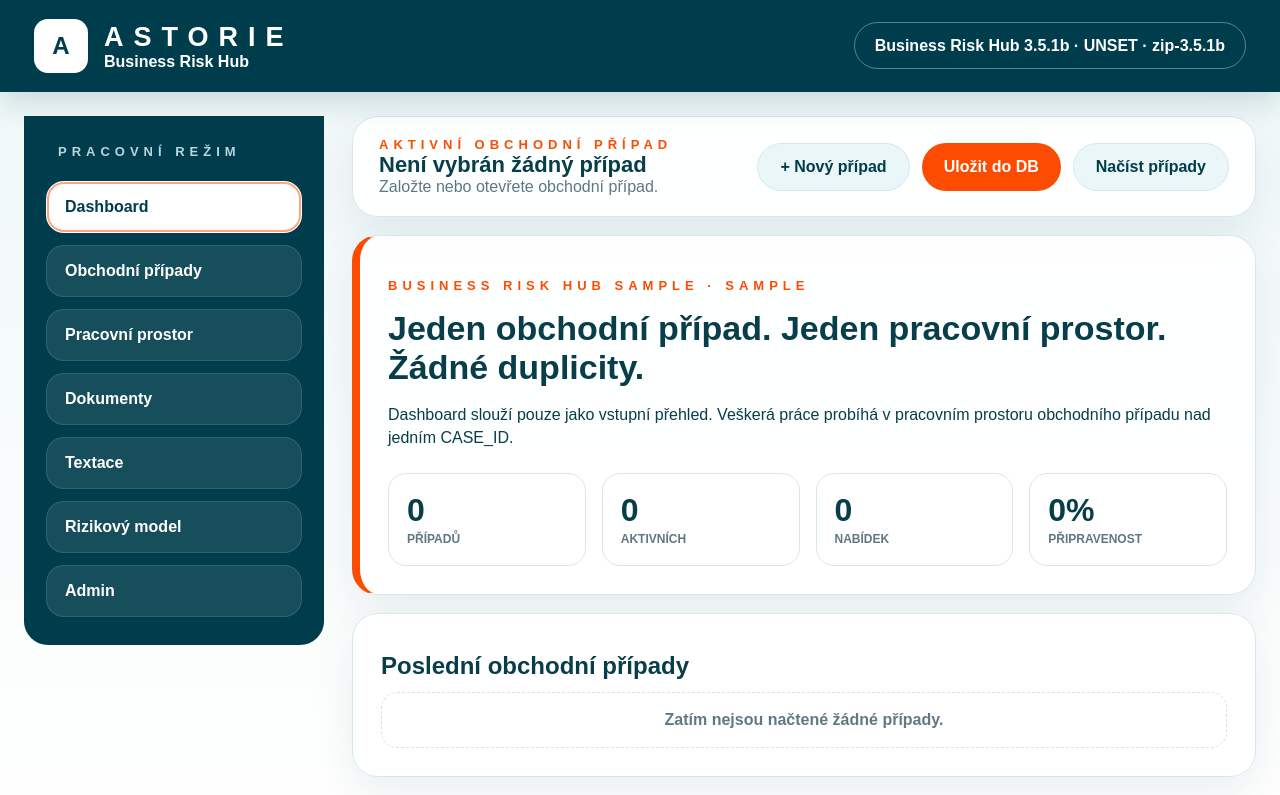
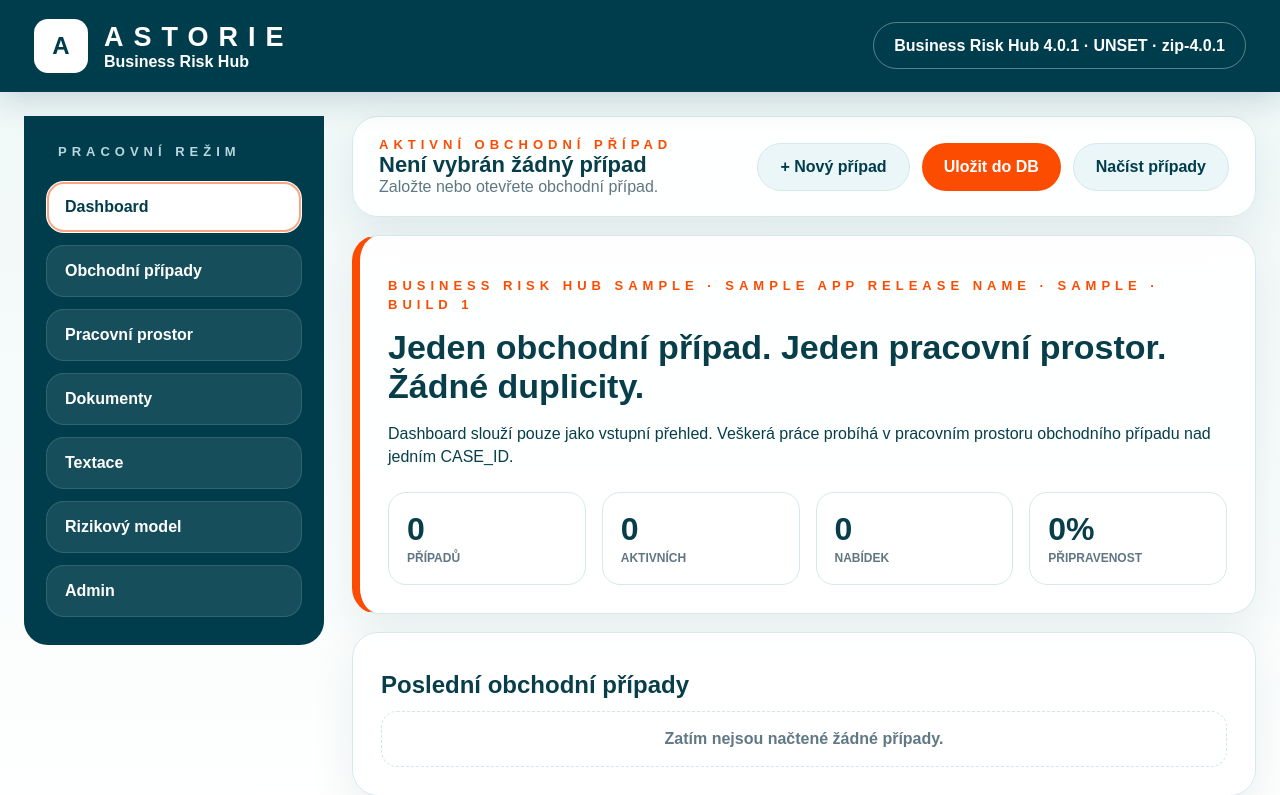
Before and after one commit to nekudova/astorie-risk-hub-clean, a FastAPI app: template app/templates/index.html in a window 1280 px wide. Shown: the top 795 px of the page. Run offline with FastAPI, Linux system fonts and the light colour scheme; the template is opened without the code that fills it: most values are stand-ins (such as "Sample title", 1, 10 or a date in 2020); data that the repository does not hold is empty; some libraries are stand-ins or nearby versions.

Commit message:
Add files via upload

```diff
--- a/VERSION.txt
+++ b/VERSION.txt
@@ -1 +1 @@
-4.0.0 - Liability Professional Core
+4.0.1 - Platform Identity & Release Control
--- a/app/main.py
+++ b/app/main.py
@@ -14,10 +14,10 @@ from fastapi.templating import Jinja2Templates
 
 BASE_DIR = os.path.dirname(__file__)
 DATABASE_URL = os.getenv("DATABASE_URL", "").strip()
-APP_VERSION = "3.5.1b"
-APP_RELEASE_NAME = "Request Cards Stabilization"
+APP_VERSION = "4.0.1"
+APP_RELEASE_NAME = "Platform Identity & Release Control"
 APP_ENV = os.getenv("APP_ENV", os.getenv("ENVIRONMENT", "UNSET")).strip().upper() or "UNSET"
-BUILD_ID = os.getenv("RENDER_GIT_COMMIT", os.getenv("BUILD_ID", "zip-3.5.1b"))[:12]
+BUILD_ID = os.getenv("RENDER_GIT_COMMIT", os.getenv("BUILD_ID", "zip-4.0.1"))[:12]
 
 app = FastAPI(title="ASTORIE Business Risk Hub", version=APP_VERSION)
 app.add_middleware(
@@ -28,6 +28,20 @@ app.add_middleware(
 )
 app.mount("/static", StaticFiles(directory=os.path.join(BASE_DIR, "static")), name="static")
 templates = Jinja2Templates(directory=os.path.join(BASE_DIR, "templates"))
+
+@app.middleware("http")
+async def add_release_headers(request: Request, call_next):
+    response = await call_next(request)
+    response.headers["X-ASTORIE-BRH-Version"] = APP_VERSION
+    response.headers["X-ASTORIE-BRH-Release"] = APP_RELEASE_NAME
+    response.headers["X-ASTORIE-BRH-Environment"] = APP_ENV
+    # HTML a JS/CSS assety při testování nesmí zůstat zamrzlé v prohlížeči.
+    if request.url.path == "/" or request.url.path.startswith("/static/"):
+        response.headers["Cache-Control"] = "no-store, no-cache, must-revalidate, max-age=0"
+        response.headers["Pragma"] = "no-cache"
+        response.headers["Expires"] = "0"
+    return response
+
 
 
 def _connect():
--- a/app/templates/index.html
+++ b/app/templates/index.html
@@ -9,7 +9,7 @@
 <body>
   <header class="topbar">
     <div class="brand"><div class="brand-mark">A</div><div><strong>ASTORIE</strong><span>Business Risk Hub</span></div></div>
-    <div class="top-actions"><span class="version-badge" id="versionBadge">Business Risk Hub {{ app_version }} · {{ app_release_name }} · {{ app_env }}</span></div>
+    <div class="top-actions"><span class="version-badge" id="versionBadge">Business Risk Hub {{ app_version }} · {{ app_release_name }} · {{ app_env }} · build {{ build_id }}</span></div>
   </header>
 
   <main class="layout">
@@ -32,7 +32,7 @@
 
       <section class="view active" id="dashboardView">
         <div class="panel hero">
-          <p class="eyebrow">Business Risk Hub {{ app_version }} · {{ app_env }}</p>
+          <p class="eyebrow">Business Risk Hub {{ app_version }} · {{ app_release_name }} · {{ app_env }} · build {{ build_id }}</p>
           <h1>Jeden obchodní případ. Jeden pracovní prostor. Žádné duplicity.</h1>
           <p>Dashboard slouží pouze jako vstupní přehled. Veškerá práce probíhá v pracovním prostoru obchodního případu nad jedním CASE_ID.</p>
           <div class="metric-grid"><div><b id="mCases">0</b><span>případů</span></div><div><b id="mOpen">0</b><span>aktivních</span></div><div><b id="mOffers">0</b><span>nabídek</span></div><div><b id="mReady">0%</b><span>připravenost</span></div></div>
```
Also changed, not shown: PRODUCTION_MANIFEST_4_0_1.json (added, +10 -0 lines), CHANGELOG_4_0_1.md (added), app/static/js/app.js.
